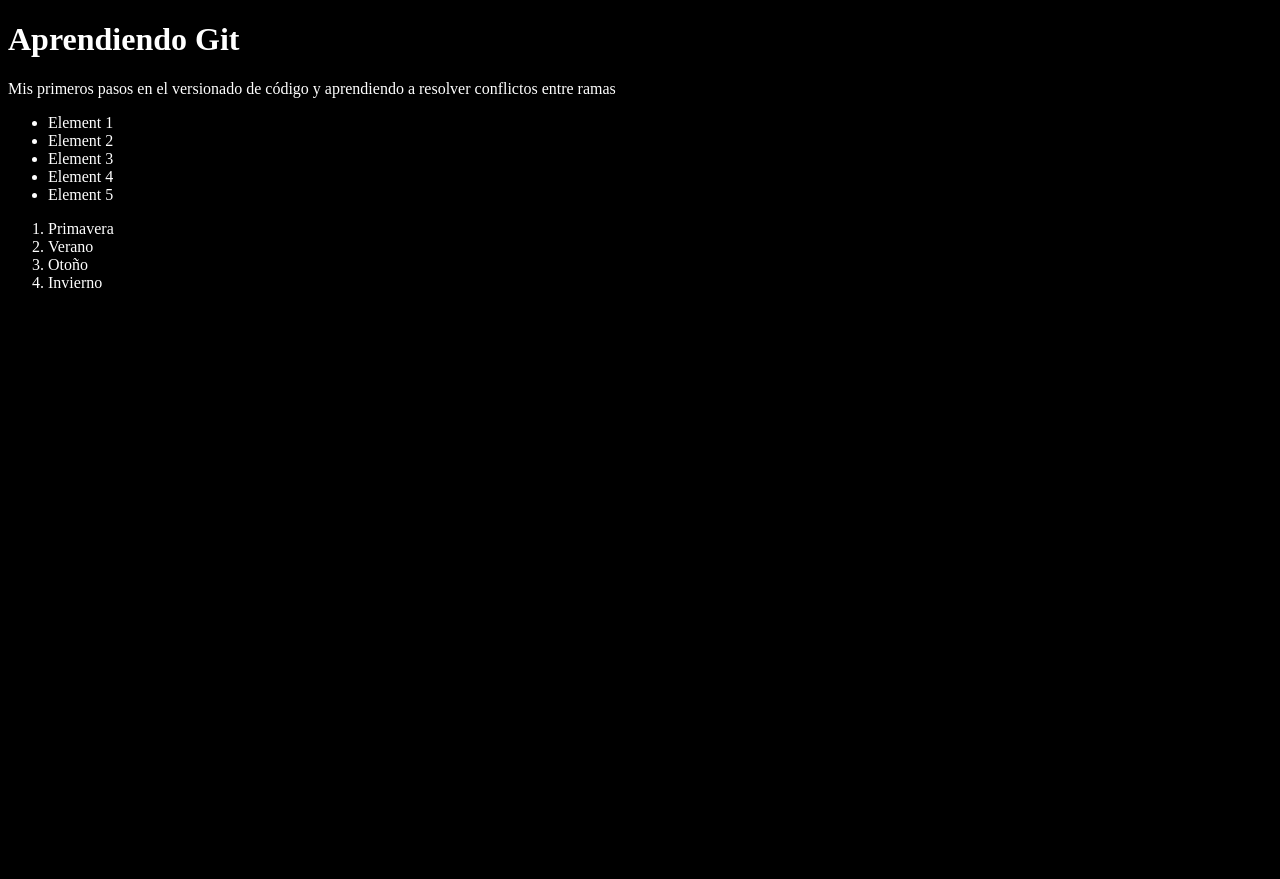
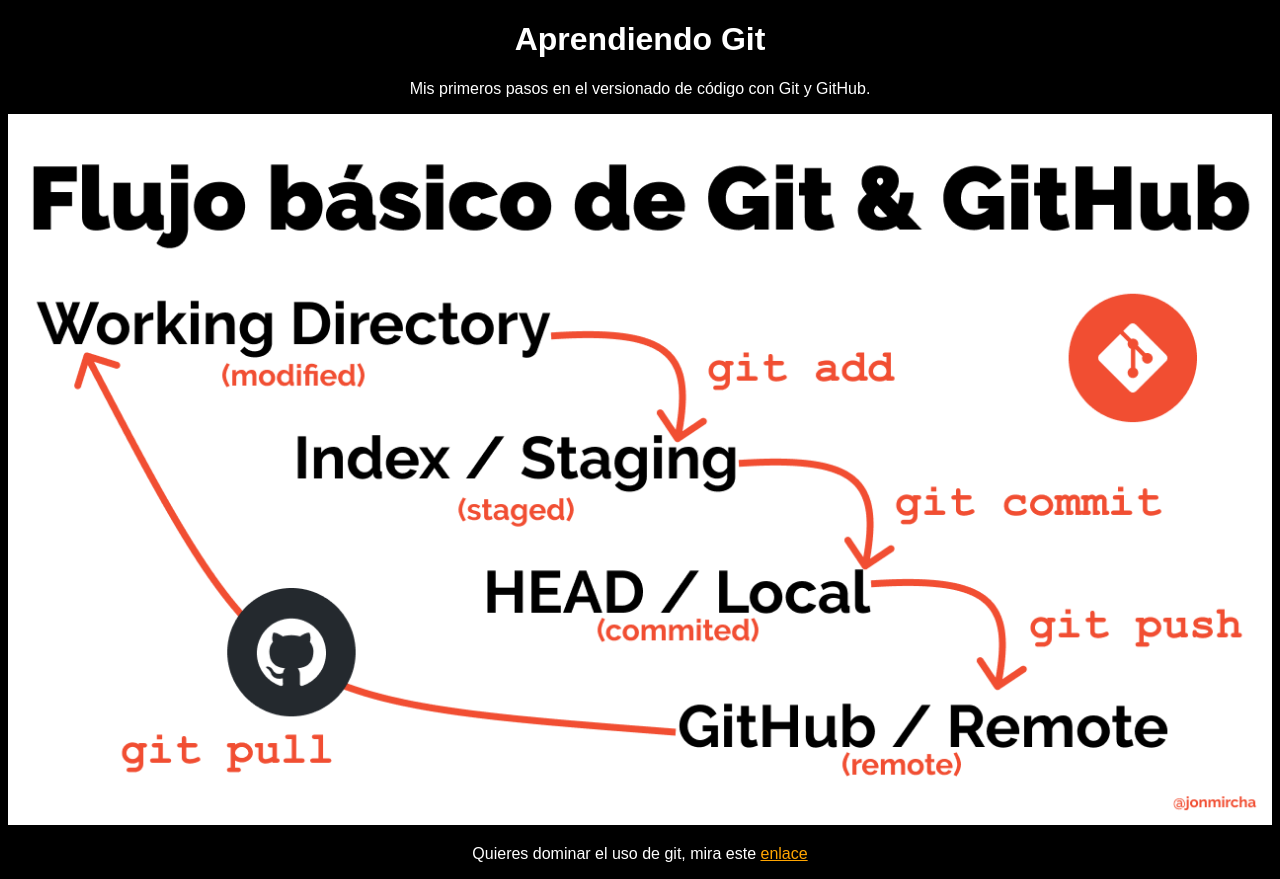
Before and after one commit to fidelysla/youtube-git, a plain HTML site: page index.html in a window 1280 px wide. Before the commit the page ends 800 px from the top, so only its background shows below. Drawn offline with Linux system fonts and the light colour scheme.

Commit message:
Agregando imagen de flujo git y poniendo chulo el idex.html

```diff
--- a/index.html
+++ b/index.html
@@ -9,20 +9,10 @@
 </head>
 <body>
     <h1>Aprendiendo Git</h1>
-    <p>Mis primeros pasos en el versionado de código y aprendiendo a resolver conflictos entre ramas</p>
-    <ul>
-        <li>Element 1</li>
-        <li>Element 2</li>
-        <li>Element 3</li>
-        <li>Element 4</li>
-        <li>Element 5</li>
-    </ul>
-    <ol>
-        <li>Primavera</li>
-        <li>Verano</li>
-        <li>Otoño</li>
-        <li>Invierno</li>
-    </ol>
+    <p>Mis primeros pasos en el versionado de código con Git y GitHub.</p>
+    <img src="git-flow.png" alt="git-flow">
+    <p>Quieres dominar el uso de git, mira este <a href="https://jonmircha.com/git" target="_blank">enlace</a>
+    </p>
     <script src="idex.js"></script>
 </body>
 </html>
--- a/style.css
+++ b/style.css
@@ -1,4 +1,18 @@
 html {
     background-color: #000;
     color: #fff;
+    font-family: sans-serif;
+    text-align: center;
 }
+
+a{
+    color: orange;
+}
+
+a:hover{
+    color: orangered;
+}
+
+img{
+    max-width: 100%;
+}
```
Also changed, not shown: git-flow.png (added).
